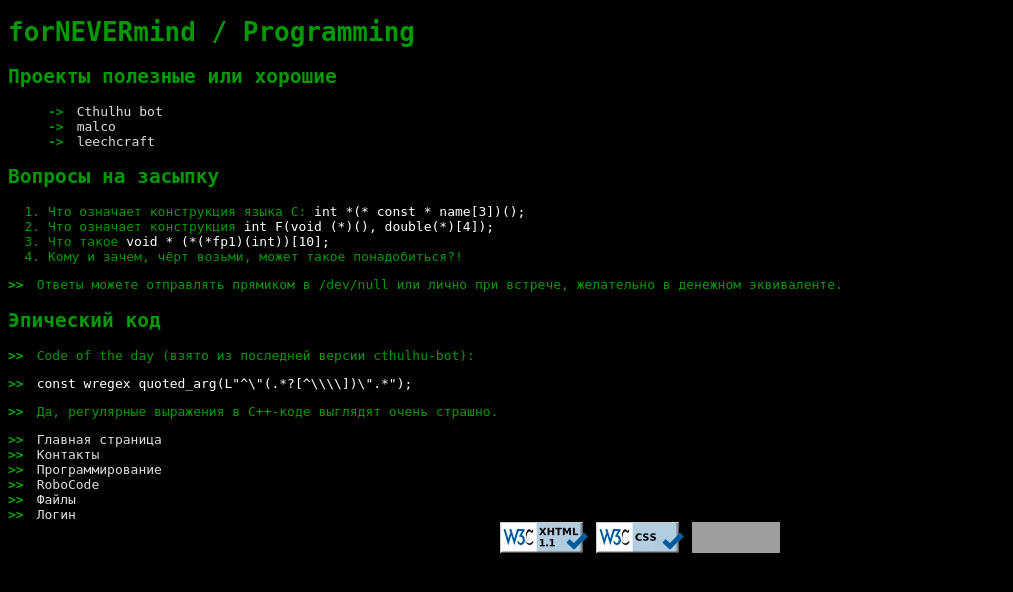
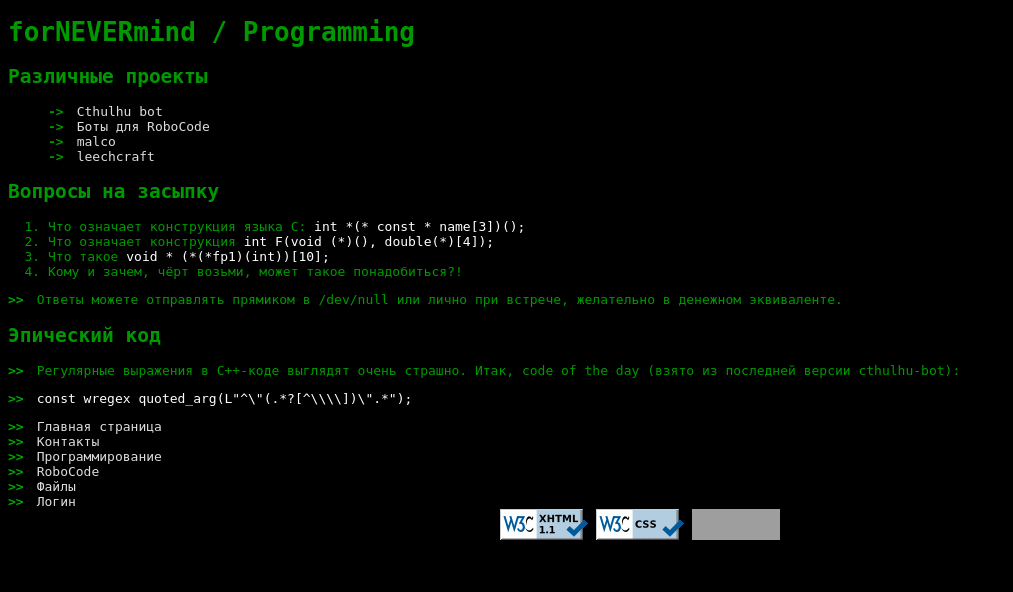
Before and after one commit to ForNeVeR/fornever.me, a Django app: template templates/programming.html in a window 1280 px wide. Shown: the top 592 px of the page, without its empty margins (0-1013 px from the left). Run offline with Django 3.2, Linux system fonts and the light colour scheme; the template is opened without the code that fills it, so the values that code supplies are empty; grey boxes are pictures that could not be loaded.

Commit message:
Исправлены ошибки в шаблонах. Переносы строк в шаблоне sniper.html сконвертированы в Windows-формат. Небольшие изменения в разделах Программирование и RoboCode.
git-svn-id: file:///tmp/repo/fornever/fornevermind/trunk@16 85ff6668-3d30-fc46-a2c4-bbd7fd1fa320

```diff
--- a/templates/files/file_list.html
+++ b/templates/files/file_list.html
@@ -1,6 +1,6 @@
 {% extends "base.html" %}
 
-{% block content %}
+{% block meta %}
     <meta name="description" content="Файлообменник" />
     <meta name="keywords" content="файлообменник" />
 {% endblock %}
--- a/templates/programming.html
+++ b/templates/programming.html
@@ -7,9 +7,10 @@
 
 {% block title %}Programming{% endblock %}
 {% block content %}
-    <h2>Проекты полезные или хорошие</h2>
+    <h2>Различные проекты</h2>
     <ul>
         <li><a href="http://sourceforge.net/projects/cthulhu-bot/">Cthulhu bot</a></li>
+        <li><a href="/robocode/">Боты для RoboCode</a></li>
         <li><a href="http://imp.g33k.ru/malco/">malco</a></li>
         <li><a href="http://leechcraft.org">leechcraft</a></li>
     </ul>
@@ -23,7 +24,7 @@
     </ol>
     <p>Ответы можете отправлять прямиком в /dev/null или лично при встрече, желательно в денежном эквиваленте.</p>
     <h2>Эпический код</h2>
-    <p>Code of the day (взято из последней версии cthulhu-bot):</p>
+    <p>Регулярные выражения в C++-коде выглядят очень страшно. Итак, code of
+    the day (взято из последней версии cthulhu-bot):</p>
     <p class="code">const wregex quoted_arg(L"^\"(.*?[^\\\\])\".*");</p>
-    <p>Да, регулярные выражения в C++-коде выглядят очень страшно.</p>
 {% endblock %}
```
Also changed, not shown: templates/robocode/sniper.html (+8 -1 lines).
